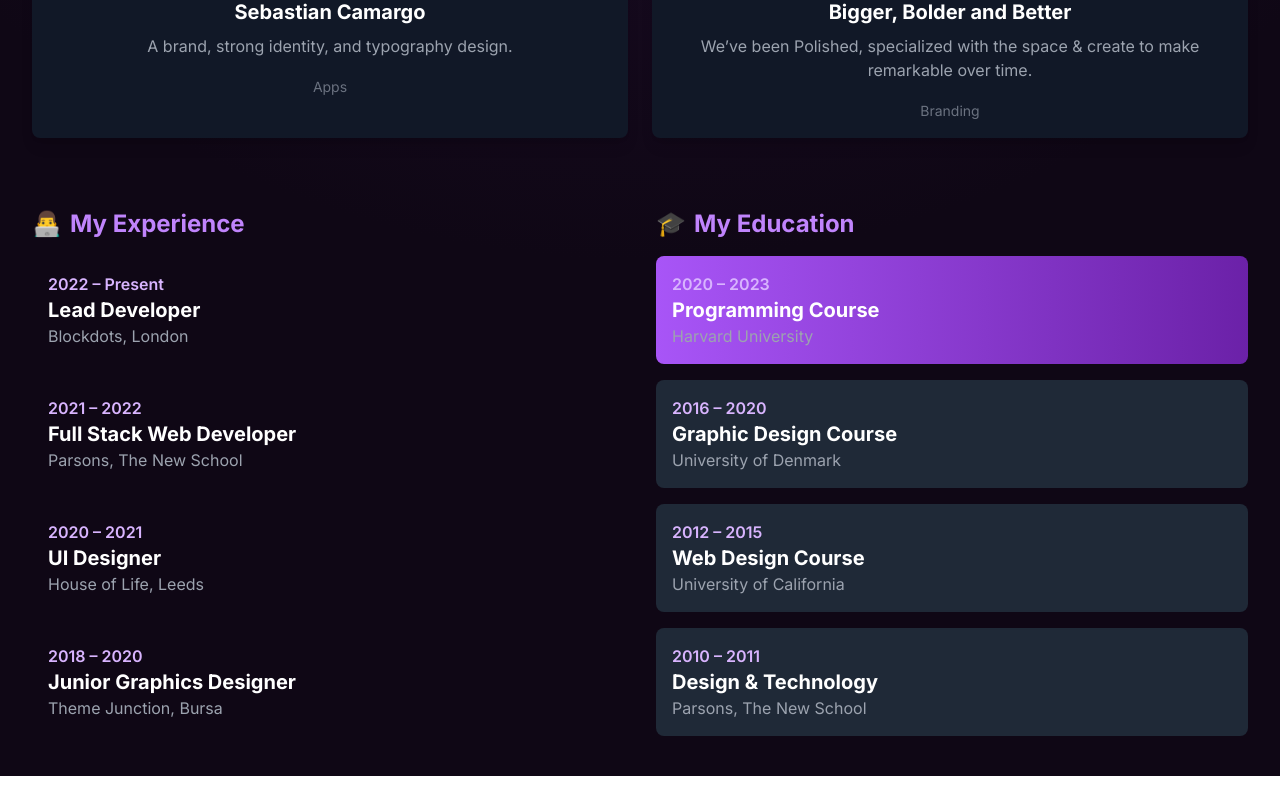
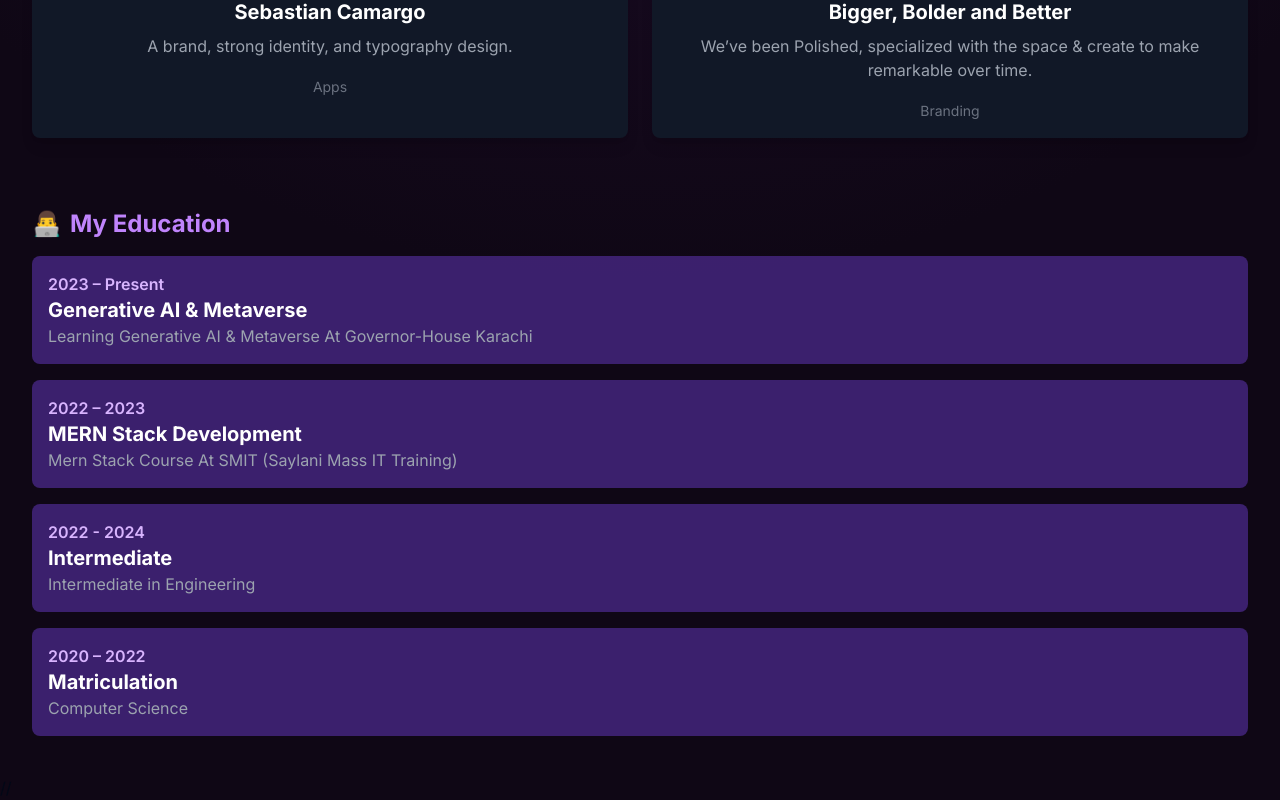
Before and after one commit to ayansheikh6600/Portfolio-latest, a Next.js app: page / in a window 1280 px wide. Shown: the part 2198-2998 px from the top of the page. Before the commit the page ends 2974 px from the top, so only its background shows below. Built offline with nearby package versions, Linux system fonts and the light colour scheme.

Commit message:
"Some Changes"

```diff
--- a/package.json
+++ b/package.json
@@ -12,13 +12,15 @@
     "class-variance-authority": "^0.7.0",
     "clsx": "^2.1.1",
     "framer-motion": "^11.3.27",
+    "gsap": "^3.12.5",
     "lucide-react": "^0.424.0",
     "next": "14.2.5",
     "react": "^18",
     "react-dom": "^18",
     "react-icons": "^5.2.1",
     "tailwind-merge": "^2.4.0",
-    "tailwindcss-animate": "^1.0.7"
+    "tailwindcss-animate": "^1.0.7",
+    "wowjs": "^1.1.3"
   },
   "devDependencies": {
     "@types/node": "^20",
--- a/src/app/globals.css
+++ b/src/app/globals.css
@@ -83,6 +83,33 @@ body{
   }
 }
 
+body {
+    /* Ensure the entire page uses the custom scrollbar */
+    overflow-y: scroll;
+  }
+
+  /* For WebKit Browsers (Chrome, Safari) */
+  body::-webkit-scrollbar {
+    width: 5px; /* Width of the scrollbar */
+  }
+
+  body::-webkit-scrollbar-track {
+    background: #0f0715; /* Color of the track */
+  }
+
+  body::-webkit-scrollbar-thumb {
+    background-color: #8750f7;
+    color: #55339b;/* Color of the scrollbar thumb */
+    border-radius: 6px; /* Rounded corners of the scrollbar thumb */
+
+  }
+
+  body::-webkit-scrollbar-thumb:hover {
+    background-color: #55339b; /* Color of the scrollbar thumb on hover */
+    cursor: pointer;
+}
+
+
 
 
 
--- a/src/app/layout.tsx
+++ b/src/app/layout.tsx
@@ -1,3 +1,4 @@
+
 import type { Metadata } from "next";
 import { Inter } from "next/font/google";
 import "./globals.css";
@@ -6,8 +7,8 @@ import Navbar from "@/layouts/Navbar";
 const inter = Inter({ subsets: ["latin"] });
 
 export const metadata: Metadata = {
-  title: "Create Next App",
-  description: "Generated by create next app",
+  title: "Ayan Sheikh | MERN Stack Developer",
+  description: "Mern Stack | Front-End Developer",
 };
 
 export default function RootLayout({
@@ -18,8 +19,12 @@ export default function RootLayout({
   return (
     <html lang="en">
       <body className={inter.className}>
-        <Navbar/>
-        {children}</body>
+
+        <Navbar />
+        {children}
+
+
+      </body>
     </html>
   );
 }
--- a/src/app/page.tsx
+++ b/src/app/page.tsx
@@ -1,19 +1,41 @@
+"use client"
 import Navbar from '@/layouts/Navbar'
 import EducationSection from '@/widgets/EducationSection'
 import Hero from '@/widgets/Hero'
+import LoadingScreen from '@/widgets/LoadingScreen'
 import ProjectSection from '@/widgets/ProjectShowSection'
 import QualityServices from '@/widgets/QualityService'
-import React from 'react'
+import React, { useEffect, useState } from 'react'
 
 const page = () => {
+
+  const [loading, setLoading] = useState(true);
+
+  useEffect(() => {
+    // Simulate site loading time
+    document.body.style.overflow = 'hidden';
+    const timer = setTimeout(() => {
+      setLoading(false);
+      document.body.style.overflow = 'auto';
+    }, 4000); // Adjust the timing as needed
+
+    return () => clearTimeout(timer);
+  }, []);
+
   return (
-    <div className='w-full'>
 
-
-        <Hero/>
-        <QualityServices/>
-        <ProjectSection/>
-        <EducationSection/>
+    <div className={`w-full relative ${loading ? "h-[100vh] -top-14 overflow-hidden" : ""}`}>
+      {/* {loading && <LoadingScreen />} */}
+      {/* {!loading && ( */}
+      <>
+        {loading && <div className='absolute  h-[100vh] w-full z-30 '>
+          <LoadingScreen />
+        </div>}
+        <Hero />
+        <QualityServices />
+        <ProjectSection />
+        <EducationSection /></>
+      //
     </div>
   )
 }
--- a/src/widgets/EducationSection.tsx
+++ b/src/widgets/EducationSection.tsx
@@ -7,31 +7,32 @@ interface ExperienceEducationItem {
 }
 
 const experience :ExperienceEducationItem[] = [
+  {
+    yearRange: '2023 – Present',
+    title: 'Generative AI & Metaverse',
+    subtitle: 'Learning Generative AI & Metaverse At Governor-House Karachi',
+  },
     {
-      yearRange: '2022 – Present',
-      title: 'Lead Developer',
-      subtitle: 'Blockdots, London',
+      yearRange: '2022 – 2023',
+      title: 'MERN Stack Development',
+      subtitle: 'Mern Stack Course At SMIT (Saylani Mass IT Training)',
     },
     {
-      yearRange: '2021 – 2022',
-      title: 'Full Stack Web Developer',
-      subtitle: 'Parsons, The New School',
+      yearRange: '2022 - 2024',
+      title: 'Intermediate',
+      subtitle: 'Intermediate in Engineering',
     },
     {
-      yearRange: '2020 – 2021',
-      title: 'UI Designer',
-      subtitle: 'House of Life, Leeds',
+      yearRange: '2020 – 2022',
+      title: 'Matriculation',
+      subtitle: 'Computer Science',
     },
-    {
-      yearRange: '2018 – 2020',
-      title: 'Junior Graphics Designer',
-      subtitle: 'Theme Junction, Bursa',
-    },
+
   ];
 
   const education :ExperienceEducationItem[] = [
     {
-      yearRange: '2020 – 2023',
+      yearRange: '2020 – 2022',
       title: 'Programming Course',
       subtitle: 'Harvard University',
     },
@@ -55,17 +56,21 @@ const experience :ExperienceEducationItem[] = [
 const EducationSection = () => {
   return (
     <div className="sm:container py-10">
-      <div className="grid grid-cols-1 md:grid-cols-2 gap-8">
-        {/* Experience Section */}
+      <div className="grid grid-cols-1 ">
+        {/* Education Section */}
         <div>
           <h2 className="text-2xl font-bold text-purple-400 flex items-center">
-            <span className="mr-2">👨‍💻</span> My Experience
+            <span className="mr-2">👨‍💻</span> My Education
           </h2>
           <div className="mt-4 space-y-4">
             {experience.map((item, index) => (
               <div
               key={index}
-              className={`p-4 rounded-lg hover:bg-gradient-to-r transition-transform duration-1000 ease-in-out from-primary to-[#1e064b]`}
+              className={`p-4 rounded-lg bg-[#5e34b191]
+                transition-all duration-1000 ease-in-out
+                hover:bg-gradient-to-r hover:from-primary hover:to-[#1e064b]
+                hover:delay-700
+              `}
             >
               <p className="text-purple-300 font-semibold">{item.yearRange}</p>
               <h3 className="text-white text-xl font-bold">{item.title}</h3>
@@ -77,7 +82,7 @@ const EducationSection = () => {
         </div>
 
         {/* Education Section */}
-        <div>
+        {/* <div>
           <h2 className="text-2xl font-bold text-purple-400 flex items-center">
             <span className="mr-2">🎓</span> My Education
           </h2>
@@ -93,7 +98,7 @@ const EducationSection = () => {
               </div>
             ))}
           </div>
-        </div>
+        </div> */}
       </div>
     </div>
   );
--- /dev/null
+++ b/src/widgets/LoadingScreen.tsx
@@ -0,0 +1,81 @@
+// components/LoadingScreen.tsx
+import { useEffect, useState } from 'react';
+import { motion, useScroll } from "framer-motion"
+
+const LoadingScreen = () => {
+
+  const letterVariants = {
+    initial: {
+      y: 0,
+      opacity: 1,
+    },
+    animate: {
+      y: [-10, 0], // Bouncing effect
+      opacity: [0, 1], // Fading effect
+      transition: {
+        duration: 0.8,
+        repeat: Infinity,
+        repeatType: "reverse",
+      },
+    },
+  }
+
+
+  return (
+
+
+    <div className='w-100 h-[100vh] '>
+      <motion.div
+        animate={{
+          x: 0,
+          y: -992,
+          scale: 1,
+          rotate: 0,
+          animationDelay: "4",
+        }
+        }
+
+        style={
+          {
+
+            display: "flex",
+            justifyContent: "center",
+            alignItems: "center",
+            height: "100vh",
+
+
+            // overflow:"hidden"
+          }
+        }
+        transition={{
+          delay: 2,
+          duration: 1.5, // Increase duration for a slower animation
+          ease: 'easeInOut'
+        }}
+      >
+        <div
+          className={`fixed inset-0 flex items-center justify-center custom-radial-gradient from-gradient-start to-gradient-end   transition-transform duration-700 ease-in-out
+
+      `}
+        >
+          <div className='flex space-x-1'>
+            {Array.from("LOADING...").map((letter, index) => (
+              <motion.span
+                key={index}
+                className='text-white text-2xl font-bold'
+                variants={letterVariants as any}
+                initial="initial"
+                animate="animate"
+              >
+                {letter}
+              </motion.span>
+            ))}
+          </div>
+        </div>
+      </motion.div>
+    </div>
+
+  );
+};
+
+export default LoadingScreen;
--- a/src/widgets/ProjectShowSection.tsx
+++ b/src/widgets/ProjectShowSection.tsx
@@ -14,7 +14,7 @@ const data: DataItem[] = [
   {
     title: 'Deloitte',
     description: 'How Deloitte found freedom, flexibility, and rebrand success in the switch to Dstudio',
-    imageUrl: '/images/image-1.jpg',
+    imageUrl: 'https://iblossomlearn.org/',
     category: 'UX/UI',
   },
   {
--- a/src/widgets/QualityService.tsx
+++ b/src/widgets/QualityService.tsx
@@ -74,7 +74,7 @@ export default function QualityServices() {
                                                 ? "-rotate-45"
                                                 : prevIndex === index
                                                 ? "-rotate-45"
-                                                : "rotate-0"
+                                                : "rotate-45 text-primary"
                                         }`}
                                     />
                                 </div>
```
Also changed, not shown: 1 other file (tests, documents, lock files or other folders).
